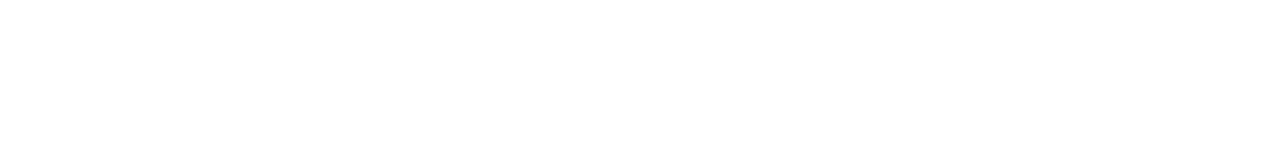
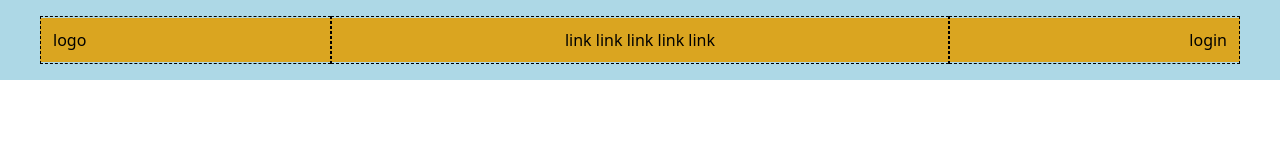
Before and after one commit to RosaD97/htmlcss-struttura-discord, a plain HTML site: page index.html in a window 1280 px wide. Drawn offline with Linux system fonts and the light colour scheme.

Commit message:
header-top

```diff
--- a/css/style.css
+++ b/css/style.css
@@ -9,3 +9,62 @@ ______________
     padding: 0;
     box-sizing: border-box;
 }
+
+/*
+_____________
+Debug
+______________
+*/
+
+.debug .header-top{
+    height: 80px;
+    background-color: #add8e6;
+}
+
+.debug nav{
+    background-color: #daa520;
+}
+
+/*
+_____________
+Header
+______________
+*/
+
+.header-top, nav{
+    display: flex;
+    justify-content: center;
+    align-items: center;
+
+}
+
+nav{
+    height: 44px;
+    width: 1200px;
+    justify-content: space-between;
+}
+
+.logo, .link, .login{
+    border: 1px dashed black;
+    font-family: system-ui, -apple-system, BlinkMacSystemFont, 'Segoe UI', Roboto, Oxygen, Ubuntu, Cantarell, 'Open Sans', 'Helvetica Neue', sans-serif;
+    display: flex;
+    align-items:  center;
+    padding: 12px 0px;
+}
+
+.link{
+    width: 722px;
+    justify-content: center;
+}
+
+.logo{
+    width: 337px;
+    justify-content: flex-start;
+    padding-left: 12px;
+}
+
+.login{
+    width: 337px;
+    justify-content: flex-end;
+    padding-right: 12px;
+}
--- a/index.html
+++ b/index.html
@@ -9,10 +9,22 @@
     <!-- Css -->
     <link rel="stylesheet" href="css/style.css">
 </head>
-<body>
+<body class="debug">
 
     <!-- Header -->
-    <header></header>
+    <header>
+        <div class="header-top">
+            <nav>
+                <div class="logo">logo</div>
+                <div class="link">link link link link link</div>
+                <div class="login">login</div>
+            </nav>
+        </div>
+
+        <div class="header-bottom"></div>
+
+
+    </header>
     <!--/Header -->
 
     <!-- Main -->
```
